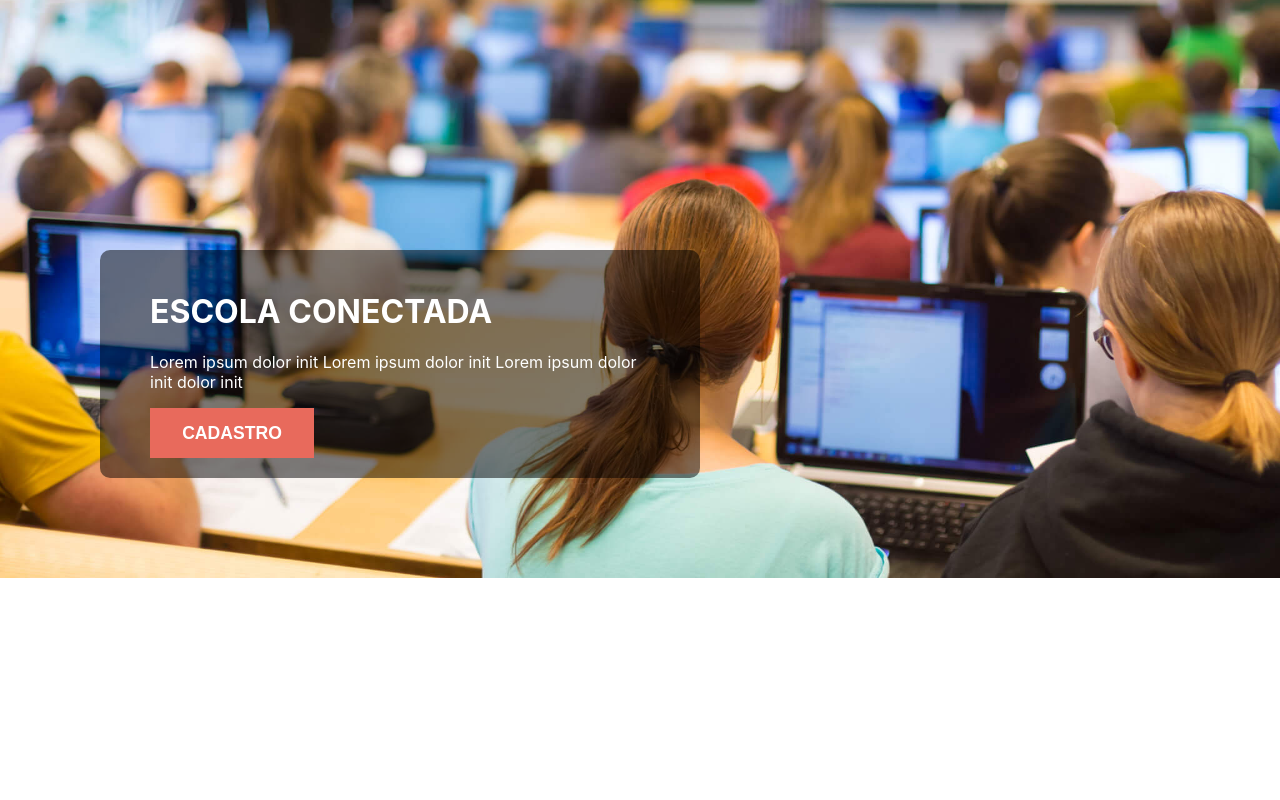
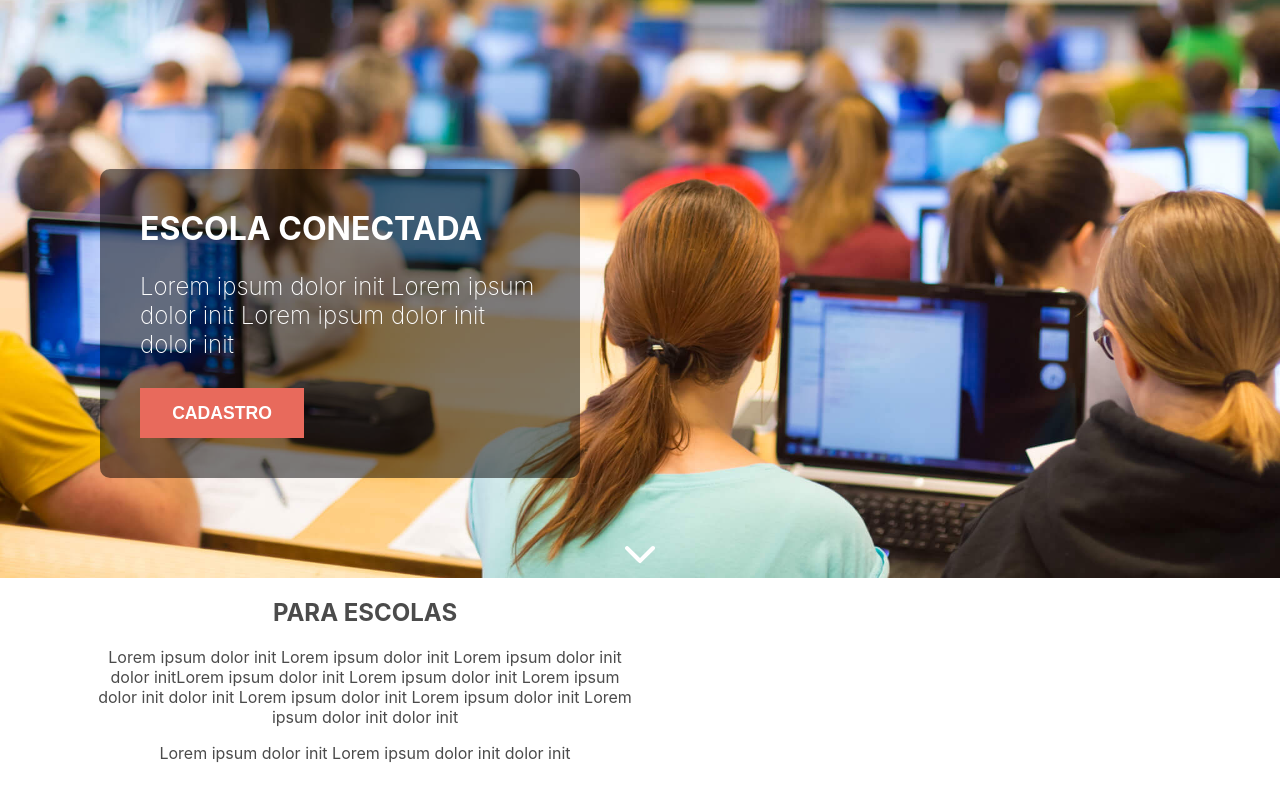
Before and after one commit to wemboava/hackathon-rocketseat, a React (Create React App) app: page / in a window 1280 px wide. Shown: the part 222-1022 px from the top of the page. Built offline with nearby package versions, Linux system fonts and the light colour scheme.

Commit message:
start for school

```diff
--- a/src/pages/Landing.js
+++ b/src/pages/Landing.js
@@ -8,6 +8,18 @@ const Container = styled.div`
 const Content = styled.div`
   max-width: 1100px;
   margin: auto;
+
+  .for-school {
+    display: flex;
+    &__info {
+      width: 50%;
+      color: #4B4B4B;
+    }
+    &__image {
+      width: 50%;
+
+    }
+  }
 `;
 
 const Cover = styled.div`
@@ -17,16 +29,22 @@ const Cover = styled.div`
   background-position: center;
   background-size: cover;
   & .cover-box {
-    max-width: 500px;
+    max-width: 400px;
     border-radius: 10px;
     position: absolute;
     bottom: 100px;
     left: 100px;
     background-color: rgba(0, 0, 0, .5);
     color: #FFF;
-    padding: 20px 50px;
+    padding: 40px;
     text-align: start;
-
+    & h1 {
+      margin: 0;
+    }
+    & p {
+      font-size: 1.5em;
+      font-weight: 200;
+    }
     & button {
       width: 164px;
       height: 50px;
@@ -35,11 +53,47 @@ const Cover = styled.div`
       font-weight: bold;
       color: #FFF;
       font-size: 1.1em;
+      margin-top: 5px;
+    }
+  }
+`;
+
+const ArrowIcon = styled.span`
+  display: none;
+  position: absolute;
+  left: calc(50% - 21px);
+  bottom: 5px;
+  cursor: pointer;
+  @media(min-width: 1024px) {
+    display: block;
+  }
+  & .icon {
+    fill: #FFF;
+    animation: 2.6s ease-in-out 0s infinite normal none running Arrow;
+  }
+
+  @keyframes Arrow {
+    0%, 60%, 100% {
+      transform: translate3d(0px, 0px, 0px);
+    }
+    80% {
+      transform: translate3d(0px, 2px, 0px);
+    }
+    70%, 90% {
+      transform: translate3d(0px, 7px, 0px);
     }
   }
 `;
 
 export default props => {
+
+  function showDown() {
+    window.scrollTo({
+      top: window.innerHeight,
+      behavior: 'smooth',
+    });
+  };
+
   return (
     <Container>
       <Cover>
@@ -48,9 +102,21 @@ export default props => {
           <p>Lorem ipsum dolor init Lorem ipsum dolor init Lorem ipsum dolor init dolor init</p>
           <button>CADASTRO</button>
         </div>
+        <ArrowIcon onClick={showDown}>
+          <svg className="icon" width="42px" height="23px" viewBox="0 0 42 32" data-id="chevron-icon">
+            <path transform="translate(-11.000000, -20.000000)" d="M36.1855,40.6932598 L52.1385,24.9527656 C53.2895,23.8180105 53.2875,21.9799588 52.1345,20.8481059 C50.9825,19.7152856 49.1175,19.7172204 47.9665,20.8519755 L32.0135,36.5924697 L16.0295,20.8819648 C14.8765,19.7491445 13.0105,19.7510793 11.8615,20.884867 C10.7105,22.019622 10.7125,23.8576737 11.8655,24.9895266 L27.8495,40.7009989 L30.6305,43.434859 C31.3995,44.1894276 32.6435,44.1874928 33.4095,43.4319568 L36.1855,40.6932598 Z"></path>
+          </svg>
+        </ArrowIcon>
       </Cover>
       <Content>
-
+        <div className="for-school">
+          <div className="for-school__info">
+            <h2>PARA ESCOLAS</h2>
+            <p>Lorem ipsum dolor init Lorem ipsum dolor init Lorem ipsum dolor init dolor initLorem ipsum dolor init Lorem ipsum dolor init Lorem ipsum dolor init dolor init Lorem ipsum dolor init Lorem ipsum dolor init Lorem ipsum dolor init dolor init</p>
+            <p>Lorem ipsum dolor init Lorem ipsum dolor init dolor init</p>
+          </div>
+          <div className="for-school__image"></div>
+        </div>
       </Content>
     </Container>
   );
```
